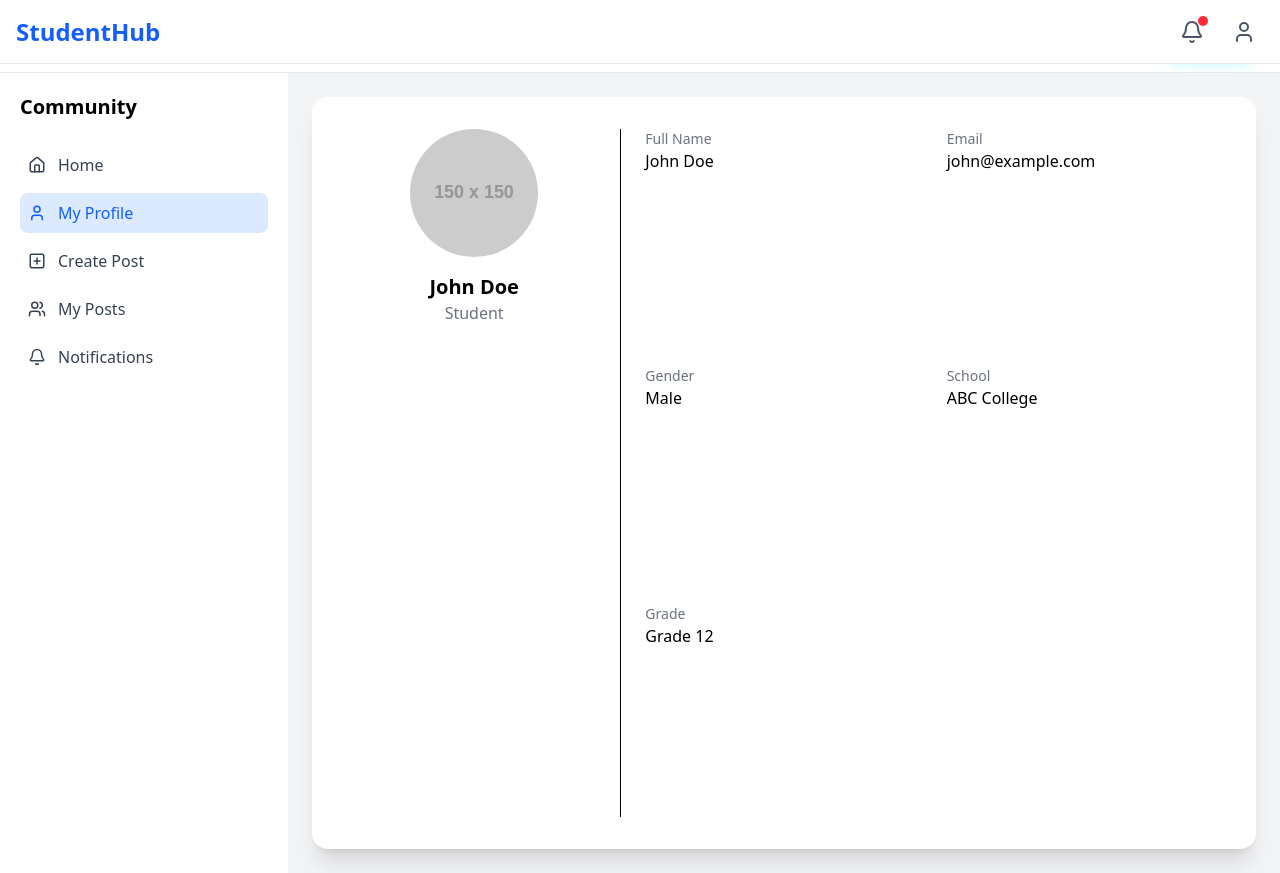
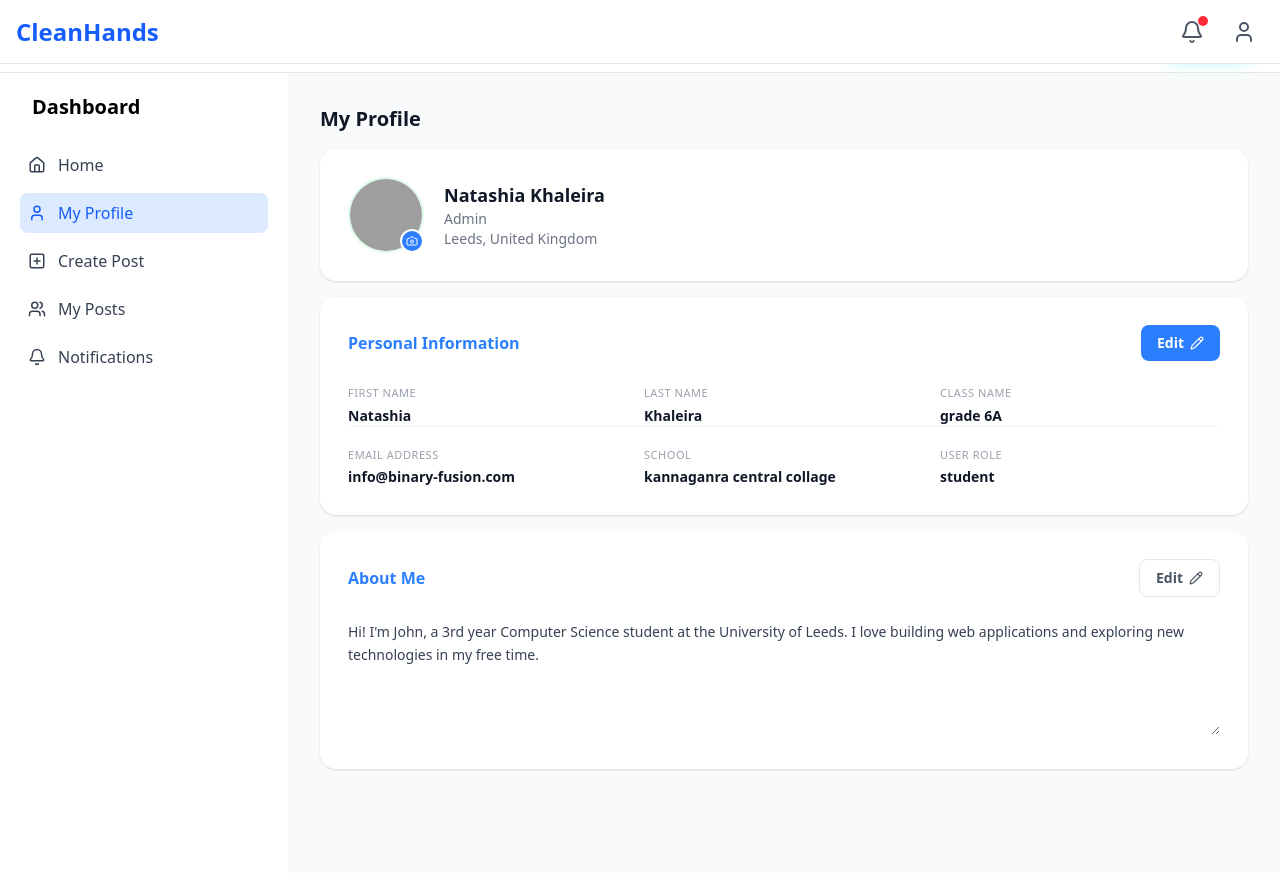
Before and after one commit to Haritha-Pawan/Handwash-Plus, a Next.js app in the folder Frontend/my-app/: page /dashbord/profile in a window 1280 px wide. Built offline with nearby package versions, Linux system fonts and the light colour scheme; grey boxes are pictures that could not be loaded.

Commit message:
ui changes

```diff
--- a/Frontend/my-app/app/api/api.js
+++ b/Frontend/my-app/app/api/api.js
@@ -1,28 +1,35 @@
-// services/api.js
 import axios from "axios";
+
 
 const API = axios.create({
   baseURL: process.env.NEXT_PUBLIC_API_URL || "http://localhost:5000/api",
   withCredentials: true,
 });
 
-// Request interceptor
 API.interceptors.request.use((config) => {
   if (typeof window !== "undefined") {
     const token = localStorage.getItem("token");
+
+    console.log("TOKEN BEING USED:", token); // 🔥 debug
+
     if (token) {
-      config.headers.Authorization = `Bearer ${token}`;
+      config.headers = {
+        ...config.headers,
+        Authorization: `Bearer ${token}`,
+      };
     }
   }
+
   return config;
 });
-
-// Response interceptor
+// ✅ Handle 401 globally
 API.interceptors.response.use(
   (response) => response,
   (error) => {
     if (error.response?.status === 401) {
-      console.log("Unauthorized - redirect to login");
+      console.log("Unauthorized - token expired or missing");
+      // optional: redirect
+      // window.location.href = "/login";
     }
     return Promise.reject(error);
   }
--- a/Frontend/my-app/app/auth/login/page.jsx
+++ /dev/null
@@ -1,95 +0,0 @@
-"use client";
-
-import { useState } from "react";
-import { loginUser } from "../../services/postServices/postService";
-
-export default function LoginPage() {
-  const [form, setForm] = useState({
-    email: "",
-    password: "",
-  });
-
-  const handleChange = (e) => {
-    setForm({ ...form, [e.target.name]: e.target.value });
-  };
-
-  const handleSubmit = async (e) => {
-    e.preventDefault();
-
-    try {
-      const res = await loginUser(form);
-
-      // ✅ Save token
-      localStorage.setItem("token", res.token);
-
-      alert("Login successful");
-      console.log(res);
-    } catch (err) {
-      console.error(err);
-      alert("Login failed");
-    }
-  };
-
-  return (
- <div className="min-h-screen flex items-center justify-center bg-gradient-to-br from-green-50 to-green-100 px-4">
-  <form
-    onSubmit={handleSubmit}
-    className="w-full max-w-md bg-white p-6 sm:p-8 rounded-2xl shadow-xl"
-  >
-    <h2 className="text-2xl font-bold text-center text-gray-800 mb-6">
-      Welcome Back
-    </h2>
-
-    {/* Email */}
-    <div className="mb-4">
-      <label className="block text-sm text-gray-600 mb-1">Email</label>
-      <input
-        name="email"
-        placeholder="Enter your email"
-        onChange={handleChange}
-        className="w-full border border-gray-300 px-3 py-2 rounded-lg focus:outline-none focus:ring-2 focus:ring-green-500"
-      />
-    </div>
-
-    {/* Password */}
-    <div className="mb-2">
-      <label className="block text-sm text-gray-600 mb-1">Password</label>
-      <input
-        name="password"
-        type="password"
-        placeholder="Enter your password"
-        onChange={handleChange}
-        className="w-full border border-gray-300 px-3 py-2 rounded-lg focus:outline-none focus:ring-2 focus:ring-blue-500"
-      />
-    </div>
-
-    {/* Forgot Password */}
-    <div className="text-right mb-4">
-      <button
-        type="button"
-        className="text-sm text-blue-600 hover:underline"
-        onClick={() => alert("Redirect to forgot password page")}
-      >
-        Forgot Password?
-      </button>
-    </div>
-
-    {/* Login Button */}
-    <button className="w-full bg-blue-600 hover:bg-blue-700 transition duration-200 text-white py-2.5 rounded-lg font-medium">
-      Login
-    </button>
-
-    {/* Register Link */}
-    <p className="text-sm text-center text-gray-500 mt-4">
-      Don’t have an account?{" "}
-      <span
-        className="text-blue-600 cursor-pointer hover:underline"
-        onClick={() => window.location.href = "/auth/register"}
-      >
-        Register
-      </span>
-    </p>
-  </form>
-</div>
-  );
-}
--- a/Frontend/my-app/app/components/dashboard/Sidebar.jsx
+++ b/Frontend/my-app/app/components/dashboard/Sidebar.jsx
@@ -8,7 +8,7 @@ export default function Sidebar() {
   const pathname = usePathname();
 
  const menu = [
-  { name: "Home", icon: Home, href: "/dashbord" },
+  { name: "Home", icon: Home, href: "/" },
   { name: "My Profile", icon: User, href: "/dashbord/profile" },
   { name: "Create Post", icon: PlusSquare, href: "/dashbord/create-post" },
   { name: "My Posts", icon: Users, href: "/dashbord/my-posts" },
@@ -17,7 +17,7 @@ export default function Sidebar() {
 
   return (
     <div className="w-72 bg-white p-5 shadow-md h-screen">
-      <h2 className="text-xl font-bold mb-6">Community</h2>
+      <h2 className="text-xl font-bold mb-6 px-3"> Dashboard</h2>
 
       <div className="flex flex-col gap-2">
         {menu.map((item) => {
--- a/Frontend/my-app/app/components/dashboard/dashbordHeader.jsx
+++ b/Frontend/my-app/app/components/dashboard/dashbordHeader.jsx
@@ -7,7 +7,7 @@ export default function Navbar() {
         {/* Logo */}
         <div className="flex items-center">
           <div className="text-2xl font-bold text-blue-600">
-            StudentHub
+            CleanHands
           </div>
         </div>
 
--- a/Frontend/my-app/app/dashbord/create-post/page.jsx
+++ b/Frontend/my-app/app/dashbord/create-post/page.jsx
@@ -33,7 +33,7 @@ export default function CreatePost() {
 
       const formData = new FormData();
       formData.append("title", title);
-      formData.append("content", description); // <-- changed to 'content' to match backend
+      formData.append("content", description);
       if (image) formData.append("image", image);
 
       await createPost(formData);
@@ -54,7 +54,7 @@ export default function CreatePost() {
   };
 
   return (
-    <div className="min-h-screen flex items-center  p-6">
+    <div className="min-h-screen flex items-center max-w-3xl  p-6">
       <div className="bg-white shadow-xl rounded-lg w-full max-w-[500px]  p-8">
 
         {/* Header */}
@@ -63,7 +63,7 @@ export default function CreatePost() {
           <p className="text-gray-500 text-sm">Share your idea with others</p>
         </div>
 
-        <form onSubmit={handleSubmit} className="space-y-5">
+        <form onSubmit={handleSubmit} className="space-y-6">
 
           {/* Image Upload */}
           <div>
--- a/Frontend/my-app/app/dashbord/my-posts/page.jsx
+++ b/Frontend/my-app/app/dashbord/my-posts/page.jsx
@@ -68,9 +68,9 @@ export default function PostDashboard() {
   };
 
   return (
-    <div className="min-h-screen bg-gray-100 p-6">
+    <div className="min-h-screen  bg-gray-100 p-6">
       {/* Header */}
-      <div className="bg-gradient-to-r from-blue-600 to-indigo-700 text-white rounded-2xl p-8 mb-6 shadow-lg">
+      <div className="  bg-gradient-to-r from-blue-600 to-indigo-700 text-white rounded-2xl p-8 mb-6 shadow-lg">
         <h1 className="text-3xl font-bold">Welcome Back 👋</h1>
         <p className="mt-2 text-blue-100">
           Here’s an overview of your posts and activity.
--- a/Frontend/my-app/app/dashbord/profile/page.jsx
+++ b/Frontend/my-app/app/dashbord/profile/page.jsx
@@ -1,50 +1,103 @@
-import React from "react";
+// app/profile/page.js  (or pages/profile.js)
 
-export default function ProfileView() {
+import { Camera, Pencil } from "lucide-react";
+import Image from "next/image";
+
+const personalRows = [
+  [
+    { label: "First Name", value: "Natashia" },
+    { label: "Last Name", value: "Khaleira" },
+    { label: "Class Name", value: "grade 6A" },
+  ],
+  [
+    { label: "Email Address", value: "info@binary-fusion.com" },
+    { label: "School", value: "kannaganra central collage" },
+    { label: "User Role", value: "student" },
+  ],
+];
+
+const bio= [
+  { label: "Country", value: "United Kingdom" },
+  { label: "City", value: "Leeds, East London" },
+  { label: "Postal Code", value: "ERT 1254" },
+];
+
+function InfoGrid({ rows }) {
   return (
-    <div className="min-h-screen bg-gray-100 flex  justify-center p-6">
-      <div className="bg-white shadow-xl rounded-2xl w-full  p-8 grid grid-cols-1 md:grid-cols-3 gap-6">
+    <div className="">
+      {rows.map((row, i) => (
+        <div key={i}>
+          {i > 0 && <hr className="border-gray-100 mb-5" />}
+          <div className="grid grid-cols-3 gap-x-4 gap-y-5">
+            {row.map(({ label, value }) => (
+              <div key={label}>
+                <p className="text-[11px] uppercase tracking-wider text-gray-400 font-medium mb-1">
+                  {label}
+                </p>
+                <p className="text-sm font-semibold text-gray-900">{value}</p>
+              </div>
+            ))}
+          </div>
+        </div>
+      ))}
+    </div>
+  );
+}
 
-        {/* Profile Image Section */}
-        <div className="flex flex-col items-center border-r pr-4">
-          <img
-            src="https://via.placeholder.com/150"
-            alt="Profile"
-            className="w-32 h-32 rounded-full object-cover mb-4"
-          />
-          <h2 className="text-xl font-semibold">John Doe</h2>
-          <p className="text-gray-500">Student</p>
+export default function ProfilePage() {
+  return (
+    <div className="min-h-screen bg-gray-50 p-8">
+      <div className=" max-w-5xl space-y-4">
+        <h1 className="text-xl font-bold text-gray-900">My Profile</h1>
+
+        {/* Header Card */}
+        <div className="bg-white rounded-2xl shadow-sm p-7 flex items-center gap-5">
+          <div className="relative w-[76px] h-[76px] shrink-0">
+            <Image
+              src="/avatar.jpg"
+              alt="Profile"
+              fill
+              className="rounded-full object-cover border-2 border-green-100"
+            />
+            <button className="absolute bottom-0 right-0 w-6 h-6 rounded-full bg-blue-500 border-2 border-white flex items-center justify-center">
+              <Camera className="w-3 h-3 text-white" />
+            </button>
+          </div>
+          <div>
+            <h2 className="text-lg font-bold text-gray-900">Natashia Khaleira</h2>
+            <p className="text-sm text-gray-500">Admin</p>
+            <p className="text-sm text-gray-500">Leeds, United Kingdom</p>
+          </div>
         </div>
 
-        {/* Profile Details */}
-        <div className="md:col-span-2 grid grid-cols-1 md:grid-cols-2 gap-6">
+        {/* Personal Information Card */}
+        <div className="bg-white rounded-2xl shadow-sm p-7">
+          <div className="flex items-center justify-between mb-6">
+            <h3 className="text-base font-bold text-blue-500">Personal Information</h3>
+            <button className="flex items-center gap-1.5 bg-blue-500 hover:bg-blue-600 text-white text-sm font-semibold px-4 py-2 rounded-lg transition-colors">
+              Edit <Pencil className="w-3.5 h-3.5" />
+            </button>
+          </div>
+          <InfoGrid rows={personalRows} />
+        </div>
 
-          <div>
-            <p className="text-sm text-gray-500">Full Name</p>
-            <p className="font-medium">John Doe</p>
-          </div>
+     {/* About Me Card */}
+<div className="bg-white rounded-2xl shadow-sm p-7">
+  <div className="flex items-center justify-between mb-6">
+    <h3 className="text-base font-bold text-blue-500">About Me</h3>
+    <button className="flex items-center gap-1.5 border border-gray-200 text-gray-600 text-sm font-semibold px-4 py-2 rounded-lg hover:bg-gray-50 transition-colors">
+      Edit <Pencil className="w-3.5 h-3.5" />
+    </button>
+  </div>
 
-          <div>
-            <p className="text-sm text-gray-500">Email</p>
-            <p className="font-medium">john@example.com</p>
-          </div>
+  <textarea
+    className="w-full text-sm text-gray-700 leading-relaxed resize-non"
+    rows={5}
+    placeholder="Write something about yourself..."
+    defaultValue="Hi! I'm John, a 3rd year Computer Science student at the University of Leeds. I love building web applications and exploring new technologies in my free time."
+  />
+</div>
 
-          <div>
-            <p className="text-sm text-gray-500">Gender</p>
-            <p className="font-medium">Male</p>
-          </div>
-
-          <div>
-            <p className="text-sm text-gray-500">School</p>
-            <p className="font-medium">ABC College</p>
-          </div>
-
-          <div>
-            <p className="text-sm text-gray-500">Grade</p>
-            <p className="font-medium">Grade 12</p>
-          </div>
-
-        </div>
       </div>
     </div>
   );
```
